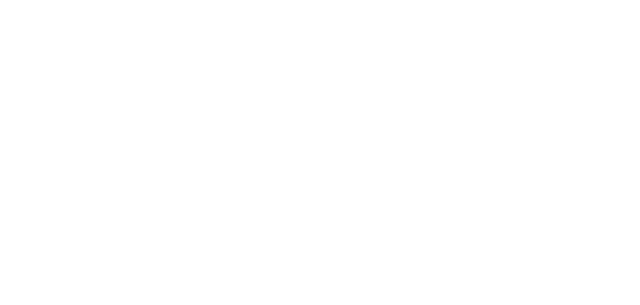
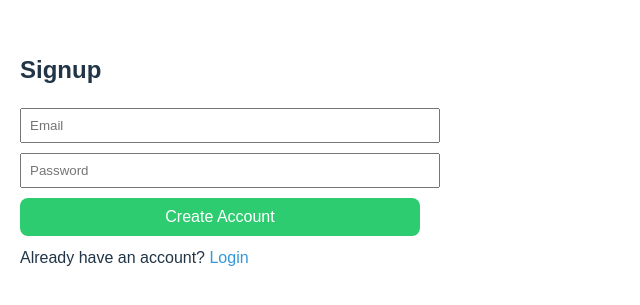
Before and after one commit to Mayu-infinite/collab-frontend, a React (Vite) app: page /signup in a window 1280 px wide. Before the commit this address had no page. Shown: the part 241-546 px from the top of the page, without its empty margins (0-640 px from the left). Built offline with nearby package versions, Linux system fonts and the light colour scheme.

Commit message:
Login and Signup added to the app

```diff
--- a/src/App.tsx
+++ b/src/App.tsx
@@ -2,14 +2,33 @@
 import Login from './auth/Login';
 import Dashboard from './documents/Dashboard';
 import Editor from './documents/Editor';
+import ProtectedRoute from './routes/ProtectedRoute';
+import Signup from './auth/Signup';
 
 function App() {
   return (
     <BrowserRouter>
       <Routes>
         <Route path="/login" element={<Login />} />
-        <Route path="/" element={<Dashboard />} />
-        <Route path="/documents/:id" element={<Editor />} />
+        <Route path="/signup" element={<Signup />} />
+
+        <Route
+          path="/"
+          element={
+            <ProtectedRoute>
+              <Dashboard />
+            </ProtectedRoute>
+          }
+        />
+
+        <Route
+          path="/documents/:id"
+          element={
+            <ProtectedRoute>
+              <Editor />
+            </ProtectedRoute>
+          }
+        />
       </Routes>
     </BrowserRouter>
   );
--- a/src/auth/Login.tsx
+++ b/src/auth/Login.tsx
@@ -37,6 +37,16 @@
       />
 
       <button onClick={handleLogin}>Login</button>
+      <p style={{ marginTop: '10px' }}>
+  New user?{' '}
+  <span
+    style={{ color: '#3498db', cursor: 'pointer' }}
+    onClick={() => navigate('/signup')}
+  >
+    Signup
+  </span>
+</p>
+
 
       {error && <p style={{ color: 'red' }}>{error}</p>}
     </div>
--- /dev/null
+++ b/src/auth/Signup.tsx
@@ -0,0 +1,79 @@
+import { useState } from 'react';
+import { signup } from '../api/auth';
+import { useNavigate } from 'react-router-dom';
+import { AxiosError } from 'axios';
+
+
+export default function Signup() {
+  const [email, setEmail] = useState('');
+  const [password, setPassword] = useState('');
+  const [error, setError] = useState('');
+  const navigate = useNavigate();
+
+  const handleSignup = async () => {
+    try {
+      setError('');
+      await signup(email, password);
+      navigate('/login'); // after signup → login
+    } catch (err) {
+        const error = err as AxiosError<{ message: string }>;
+        setError(error.response?.data?.message || 'Signup failed');
+    }
+
+  };
+
+  return (
+    <div
+      style={{
+        maxWidth: '400px',
+        margin: '60px auto',
+        padding: '20px',
+        fontFamily: 'Arial',
+      }}
+    >
+      <h2>Signup</h2>
+
+      <input
+        type="email"
+        placeholder="Email"
+        value={email}
+        onChange={(e) => setEmail(e.target.value)}
+        style={{ width: '100%', marginBottom: '10px', padding: '8px' }}
+      />
+
+      <input
+        type="password"
+        placeholder="Password"
+        value={password}
+        onChange={(e) => setPassword(e.target.value)}
+        style={{ width: '100%', marginBottom: '10px', padding: '8px' }}
+      />
+
+      <button
+        onClick={handleSignup}
+        style={{
+          width: '100%',
+          padding: '10px',
+          backgroundColor: '#2ecc71',
+          color: 'white',
+          border: 'none',
+          cursor: 'pointer',
+        }}
+      >
+        Create Account
+      </button>
+
+      {error && <p style={{ color: 'red' }}>{error}</p>}
+
+      <p style={{ marginTop: '10px' }}>
+        Already have an account?{' '}
+        <span
+          style={{ color: '#3498db', cursor: 'pointer' }}
+          onClick={() => navigate('/login')}
+        >
+          Login
+        </span>
+      </p>
+    </div>
+  );
+}
--- a/src/documents/Dashboard.tsx
+++ b/src/documents/Dashboard.tsx
@@ -1,6 +1,7 @@
 import { useEffect, useState } from 'react';
 import api from '../api/axios';
 import { useNavigate } from 'react-router-dom';
+import { logout } from '../utils/auth';
 
 type Document = {
   id: string;
@@ -25,23 +26,91 @@
     navigate(`/documents/${res.data.id}`);
   };
 
+  const handleLogout = () => {
+    logout();
+    navigate('/login');
+  };
+
   return (
-    <div style={{ maxWidth: '600px', margin: '40px auto' }}>
-      <h2>My Documents</h2>
+    <div
+      style={{
+        maxWidth: '800px',
+        margin: '40px auto',
+        padding: '20px',
+        fontFamily: 'Arial, sans-serif',
+      }}
+    >
+      {/* Header */}
+      <div
+        style={{
+          display: 'flex',
+          justifyContent: 'space-between',
+          alignItems: 'center',
+          marginBottom: '30px',
+        }}
+      >
+        <h2 style={{ margin: 0 }}>My Documents</h2>
 
-      <button onClick={createDocument}>+ New Document</button>
+        <button
+          onClick={handleLogout}
+          style={{
+            padding: '8px 14px',
+            backgroundColor: '#e74c3c',
+            color: 'white',
+            border: 'none',
+            borderRadius: '4px',
+            cursor: 'pointer',
+          }}
+        >
+          Logout
+        </button>
+      </div>
 
-      <ul>
+      {/* Create Button */}
+      <button
+        onClick={createDocument}
+        style={{
+          padding: '10px 16px',
+          backgroundColor: '#3498db',
+          color: 'white',
+          border: 'none',
+          borderRadius: '4px',
+          cursor: 'pointer',
+          marginBottom: '20px',
+        }}
+      >
+        + New Document
+      </button>
+
+      {/* Documents List */}
+      {documents.length === 0 ? (
+        <p style={{ color: '#777' }}>No documents yet.</p>
+      ) : (
+        <ul style={{ listStyle: 'none', padding: 0 }}>
           {documents.map((doc) => (
             <li
               key={doc.id}
-            style={{ cursor: 'pointer', marginTop: '10px' }}
               onClick={() => navigate(`/documents/${doc.id}`)}
+              style={{
+                padding: '12px 16px',
+                border: '1px solid #ddd',
+                borderRadius: '6px',
+                marginBottom: '10px',
+                cursor: 'pointer',
+                transition: 'background 0.2s',
+              }}
+              onMouseEnter={(e) =>
+                (e.currentTarget.style.background = '#f5f5f5')
+              }
+              onMouseLeave={(e) =>
+                (e.currentTarget.style.background = 'white')
+              }
             >
               {doc.title}
             </li>
           ))}
         </ul>
+      )}
     </div>
   );
 }
--- /dev/null
+++ b/src/routes/ProtectedRoute.tsx
@@ -0,0 +1,15 @@
+import { Navigate } from 'react-router-dom';
+import { isAuthenticated } from '../utils/auth';
+import React from 'react';
+
+export default function ProtectedRoute({
+  children,
+}: {
+  children: React.ReactNode;
+}) {
+  if (!isAuthenticated()) {
+    return <Navigate to="/login" replace />;
+  }
+
+  return <>{children}</>;
+}
--- /dev/null
+++ b/src/utils/auth.ts
@@ -0,0 +1,7 @@
+export const isAuthenticated = () => {
+  return !!localStorage.getItem('token');
+};
+
+export const logout = () => {
+  localStorage.removeItem('token');
+};
```
Lines whose indentation alone changed are shown as unchanged.
